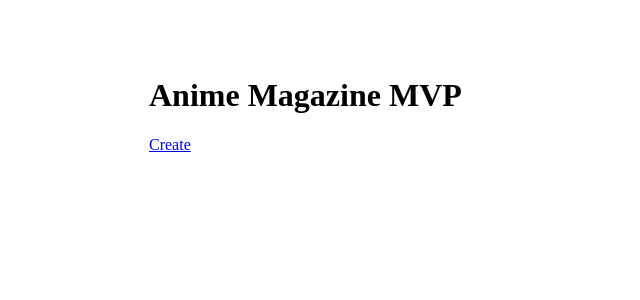
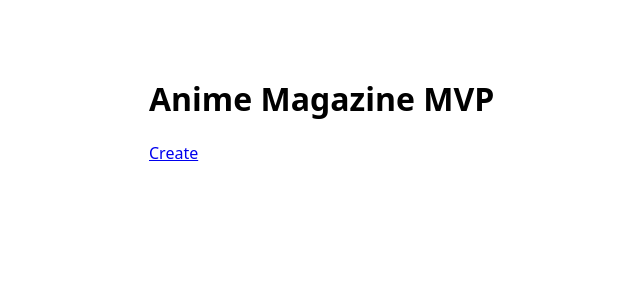
Before and after one commit to luciacristinafarkas-svg/anime-mag, a Next.js app: page / in a window 1280 px wide. Shown: the top 300 px of the page, without its empty margins (131-771 px from the left). Built offline with nearby package versions, Linux system fonts and the light colour scheme.

Commit message:
Create layout.tsx

```diff
--- /dev/null
+++ b/src/app/layout.tsx
@@ -0,0 +1,18 @@
+export const metadata = {
+  title: "Anime Magazine",
+  description: "AI-generated anime stories",
+};
+
+export default function RootLayout({
+  children,
+}: {
+  children: React.ReactNode;
+}) {
+  return (
+    <html lang="en">
+      <body style={{ margin: 0, fontFamily: "system-ui, sans-serif" }}>
+        {children}
+      </body>
+    </html>
+  );
+}
```
